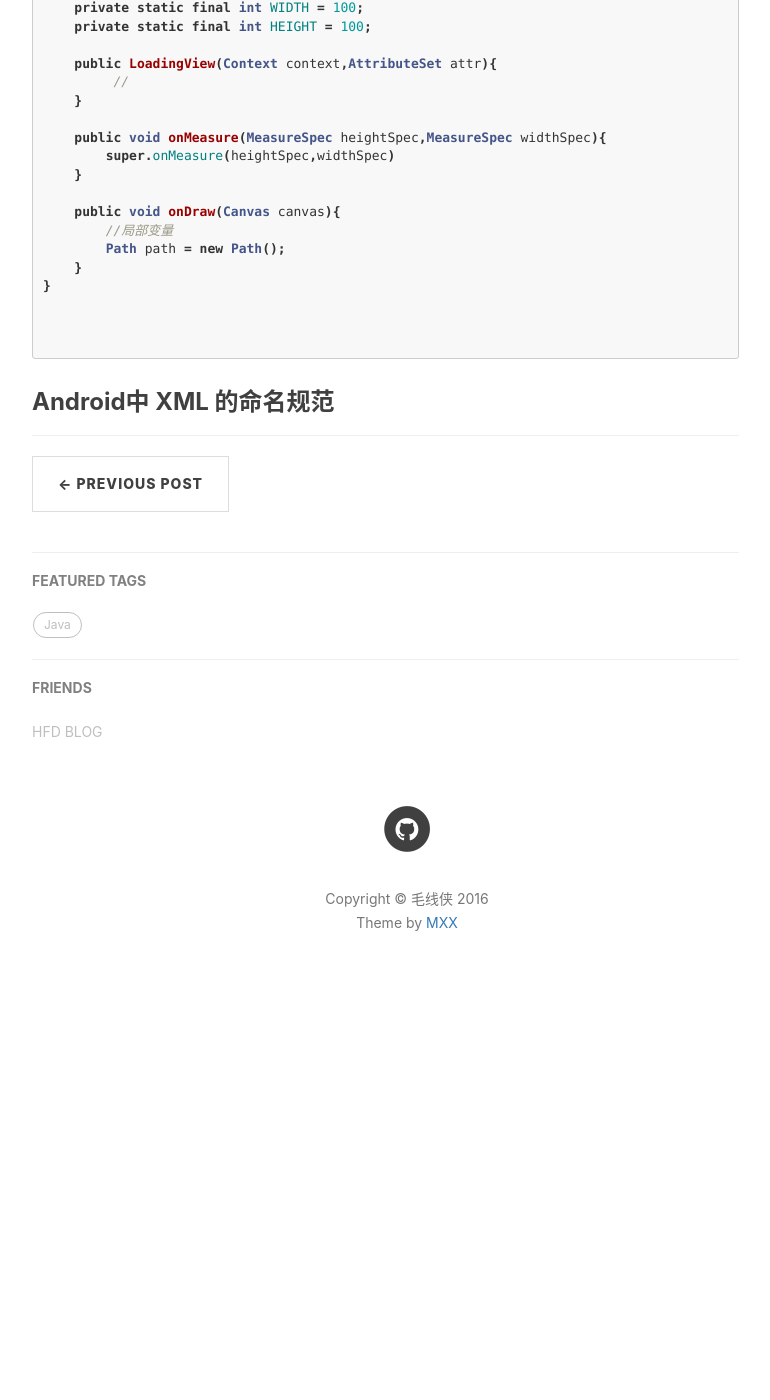
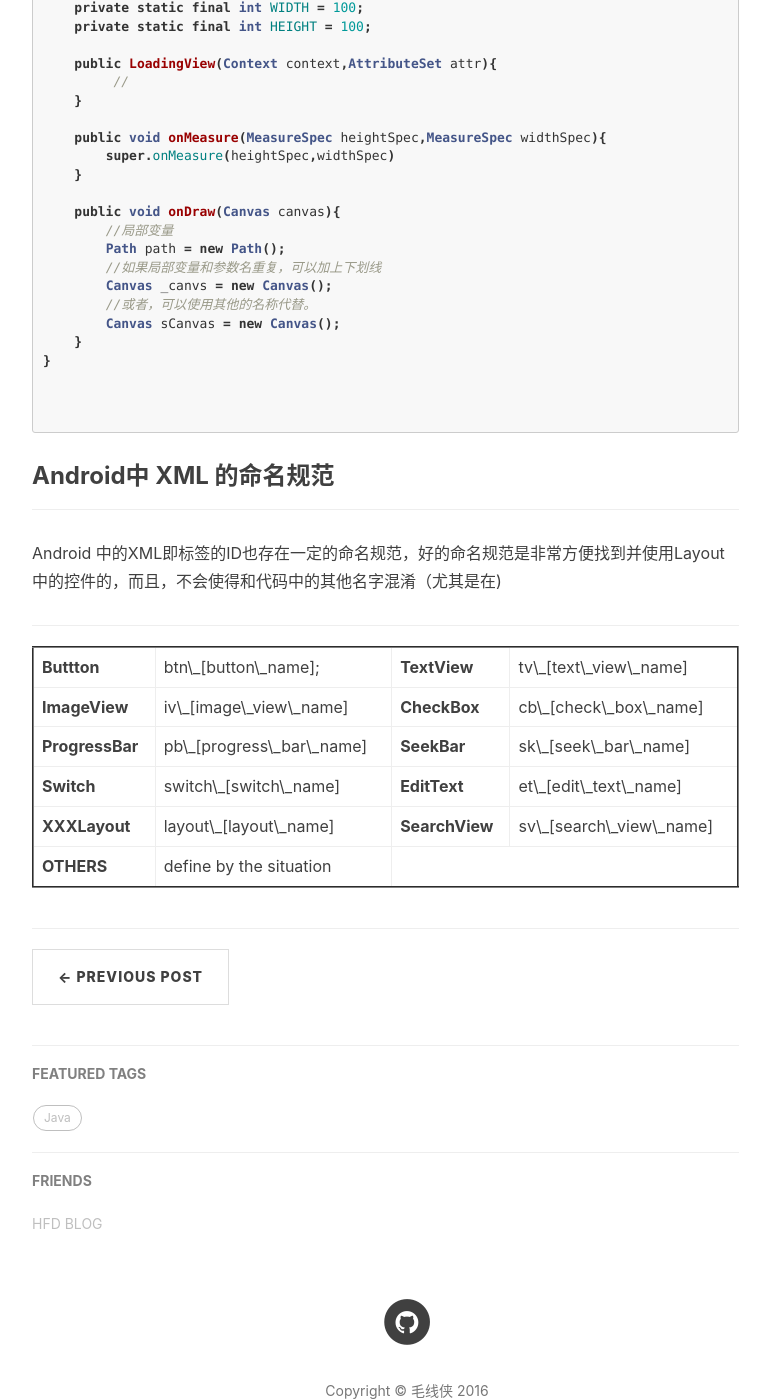
Before and after one commit to hefuduo/hefuduo.github.io, a Jekyll site: the page built from _posts/2016-12-05-javanote2-2016.markdown, in a window 1280 px wide and 1400 px high, scrolled down 2193 px. Shown: the whole window, without its empty margins (233-1003 px from the left). Built offline with Jekyll 4.4.1, drawn with Linux system fonts in a browser that asks for light colours; nearby versions of some CDN libraries; comment, search, counter and statistics services are not loaded; before the commit the page ends 3220 px from its top, so only the background shows below that.

Commit message:
add android xml 命名规范

````diff
--- a/_posts/2016-12-05-javanote2-2016.markdown
+++ b/_posts/2016-12-05-javanote2-2016.markdown
@@ -109,6 +109,10 @@ public class LoadingView extends View{
     public void onDraw(Canvas canvas){
         //局部变量
         Path path = new Path();
+        //如果局部变量和参数名重复，可以加上下划线
+        Canvas _canvs = new Canvas();
+        //或者，可以使用其他的名称代替。
+        Canvas sCanvas = new Canvas();
     }
 }
 
@@ -117,3 +121,48 @@ public class LoadingView extends View{
 ```
 
 ### Android中 XML 的命名规范
+
+- - -
+
+Android 中的XML即标签的ID也存在一定的命名规范，好的命名规范是非常方便找到并使用Layout中的控件的，而且，不会使得和代码中的其他名字混淆（尤其是在)
+
+
+- - -
+
+
+<table border="2" color="green">
+ <tr>
+     <th>Buttton</th>
+ 	 <td>btn\_[button\_name];</td>
+     <th>TextView</th>
+     <td>tv\_[text\_view\_name]</td>
+ </tr>
+ <tr>
+    <th>ImageView</th>
+    <td>iv\_[image\_view\_name]</td>
+    <th>CheckBox</th>
+    <td>cb\_[check\_box\_name]</td>
+ </tr>
+ <tr>
+    <th>ProgressBar</th>
+    <td>pb\_[progress\_bar\_name]</td>
+    <th>SeekBar</th>
+    <td>sk\_[seek\_bar\_name]</td>
+ </tr>
+ <tr>
+    <th>Switch</th>
+    <td>switch\_[switch\_name]</td>
+    <th>EditText</th>
+    <td>et\_[edit\_text\_name]</td>
+ </tr>
+ <tr>
+    <th>XXXLayout</th>
+    <td>layout\_[layout\_name]</td>
+    <th>SearchView</th>
+    <td>sv\_[search\_view\_name]</td>
+ </tr>
+ <tr>
+    <th>OTHERS</th>
+    <td>define by the situation</td>
+</tr>
+</table>
````
